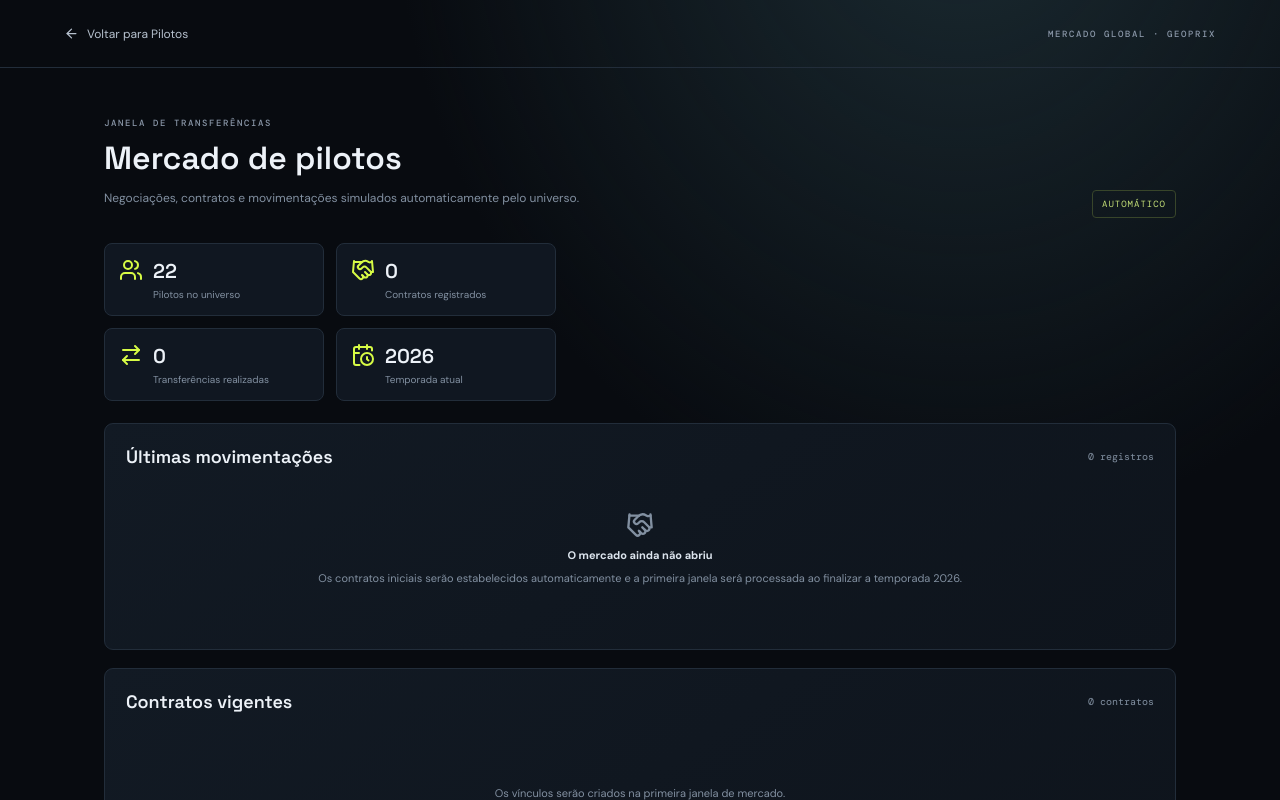
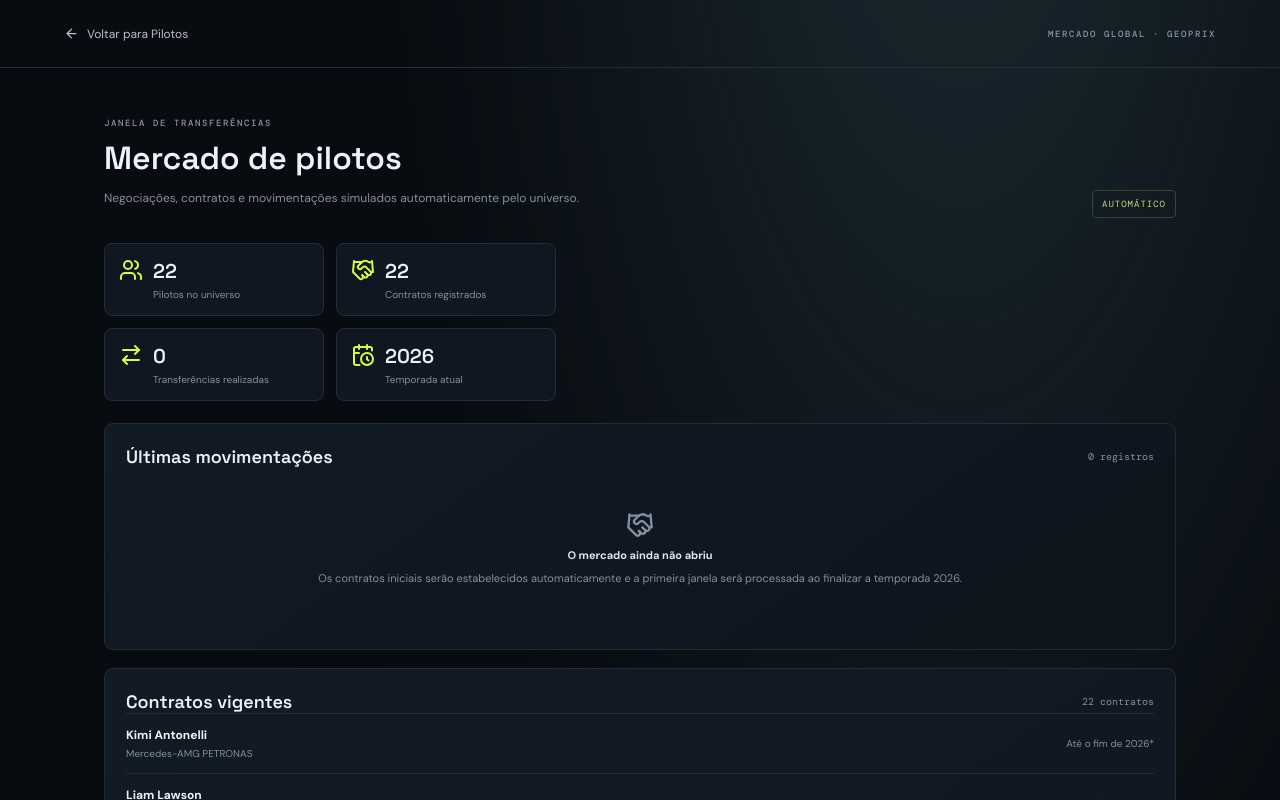
Before and after one commit to geoprix0-coder/geoprix-motorsport, a Next.js app: page /market in a window 1280 px wide. Shown: the top 800 px of the page. Built offline with nearby package versions, Linux system fonts and the light colour scheme.

Commit message:
Mostra contratos atuais no mercado de pilotos

```diff
--- a/src/app/market/page.tsx
+++ b/src/app/market/page.tsx
@@ -4,11 +4,12 @@ import Link from "next/link";
 import {ArrowLeft,ArrowRightLeft,CalendarClock,Handshake,Users} from "lucide-react";
 import {initialTeams,initialChampionships} from "@/lib/seed";
 import type {Team} from "@/lib/types";
-type Contract={driverId:string;teamId:string;startSeason:number;endSeason:number;status:string};
+import {initializeDriverContracts,getContractEndLabel} from "@/lib/market";
+type Contract={driverId:string;teamId:string;startSeason:number;endSeason:number;endLabel?:string;status:string};
 type Event={id:string;season:number;type:"transfer"|"renewal";driverId:string;driverName:string;fromTeamId:string;fromTeamName:string;toTeamId:string;toTeamName:string;contractEnd:number;reason:string;createdAt:string};
 export default function MarketPage(){
  const [teams,setTeams]=useState<Team[]>(initialTeams),[contracts,setContracts]=useState<Contract[]>([]),[events,setEvents]=useState<Event[]>([]),[season,setSeason]=useState(2026),[ready,setReady]=useState(false);
- useEffect(()=>{const championship=initialChampionships[0];try{const rawTeams=localStorage.getItem("geoprix-teams-v1");if(rawTeams){const parsed=JSON.parse(rawTeams);if(Array.isArray(parsed))setTeams(parsed)}const rawContracts=localStorage.getItem("geoprix-driver-contracts-v1");if(rawContracts){const parsed=JSON.parse(rawContracts);if(Array.isArray(parsed))setContracts(parsed)}const rawEvents=localStorage.getItem("geoprix-market-history-v1");if(rawEvents){const parsed=JSON.parse(rawEvents);if(Array.isArray(parsed))setEvents(parsed)}if(championship){const stored=localStorage.getItem("geoprix-season-"+championship.id);setSeason(stored?Math.max(championship.season,Number(stored)||championship.season):championship.season)}}catch{}setReady(true)},[]);
+ useEffect(()=>{const championship=initialChampionships[0];try{const rawTeams=localStorage.getItem("geoprix-teams-v1");if(rawTeams){const parsed=JSON.parse(rawTeams);if(Array.isArray(parsed))setTeams(parsed)}const currentTeams=rawTeams?JSON.parse(rawTeams) as Team[]:initialTeams;const initialized=initializeDriverContracts(currentTeams);setContracts(initialized);const rawEvents=localStorage.getItem("geoprix-market-history-v1");if(rawEvents){const parsed=JSON.parse(rawEvents);if(Array.isArray(parsed))setEvents(parsed)}if(championship){const stored=localStorage.getItem("geoprix-season-"+championship.id);setSeason(stored?Math.max(championship.season,Number(stored)||championship.season):championship.season)}}catch{}setReady(true)},[]);
  const driverCount=teams.reduce((n,t)=>n+t.drivers.length,0);
  const activeContracts=contracts.filter(c=>c.status==="active").length;
  const sorted=[...events].sort((a,b)=>b.season-a.season||b.createdAt.localeCompare(a.createdAt));
@@ -17,7 +18,7 @@ export default function MarketPage(){
  <section className="manager-stats"><div><Users/><b>{driverCount}</b><small>Pilotos no universo</small></div><div><Handshake/><b>{activeContracts}</b><small>Contratos registrados</small></div><div><ArrowRightLeft/><b>{events.filter(e=>e.type==="transfer").length}</b><small>Transferências realizadas</small></div><div><CalendarClock/><b>{season}</b><small>Temporada atual</small></div></section>
  <section className="team-list"><div className="list-heading"><h2>Últimas movimentações</h2><span>{events.length} registros</span></div>
  {!ready?<div className="empty-state">Carregando mercado...</div>:sorted.length===0?<div className="empty-state"><Handshake size={28}/><b>O mercado ainda não abriu</b><span>Os contratos iniciais serão estabelecidos automaticamente e a primeira janela será processada ao finalizar a temporada {season}.</span></div>:sorted.map(e=><article className="market-event-row" key={e.id}><div className="market-event-icon">{e.type==="transfer"?<ArrowRightLeft size={18}/>:<Handshake size={18}/>}</div><div className="market-event-main"><b>{e.driverName}</b><small>{e.type==="transfer"?"Transferência":"Renovação"} · Temporada {e.season}</small><p>{e.fromTeamName} <ArrowRightLeft size={12}/> {e.toTeamName}</p><small>{e.reason}</small></div><div className="market-event-contract"><b>{e.contractEnd}</b><small>Fim do contrato</small></div></article>)}</section>
- <section className="team-list"><div className="list-heading"><h2>Contratos vigentes</h2><span>{activeContracts} contratos</span></div>{contracts.length===0?<div className="empty-state">Os vínculos serão criados na primeira janela de mercado.</div>:contracts.filter(c=>c.status==="active").sort((a,b)=>a.endSeason-b.endSeason).map(c=>{const team=teams.find(t=>t.id===c.teamId);const driver=teams.flatMap(t=>t.drivers).find(d=>d.id===c.driverId);return <article className="market-contract-row" key={c.driverId}><div><b>{driver?.name||c.driverId}</b><small>{team?.name||"Equipe não encontrada"}</small></div><span>Até o fim de {c.endSeason}</span></article>})}</section>
+ <section className="team-list"><div className="list-heading"><h2>Contratos vigentes</h2><span>{activeContracts} contratos</span></div>{contracts.length===0?<div className="empty-state">Os vínculos serão criados na primeira janela de mercado.</div>:contracts.filter(c=>c.status==="active").sort((a,b)=>a.endSeason-b.endSeason).map(c=>{const team=teams.find(t=>t.id===c.teamId);const driver=teams.flatMap(t=>t.drivers).find(d=>d.id===c.driverId);return <article className="market-contract-row" key={c.driverId}><div><b>{driver?.name||c.driverId}</b><small>{team?.name||"Equipe não encontrada"}</small></div><span>Até o fim de {getContractEndLabel(c)}</span></article>})}</section>
  <p className="storage-note">O mercado é processado uma única vez quando uma temporada é finalizada. O sistema considera classificação individual, posição das equipes e duração dos contratos. Nenhuma transferência é executada antes do encerramento da temporada.</p>
  </div></main>;
 }
```
